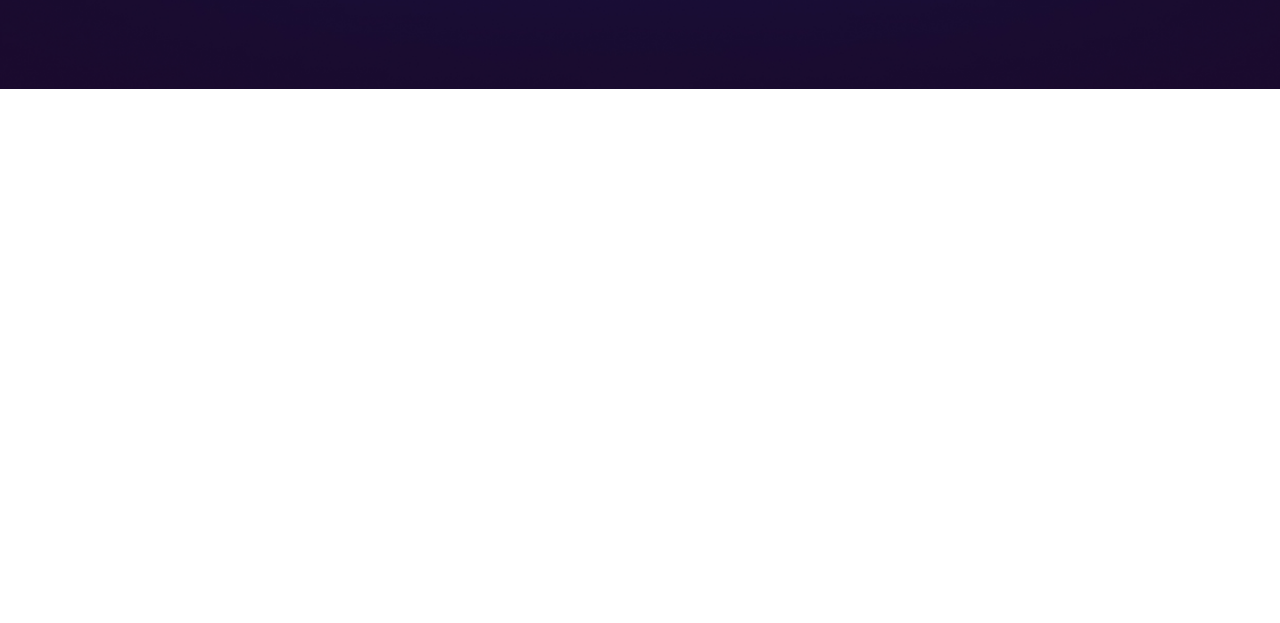
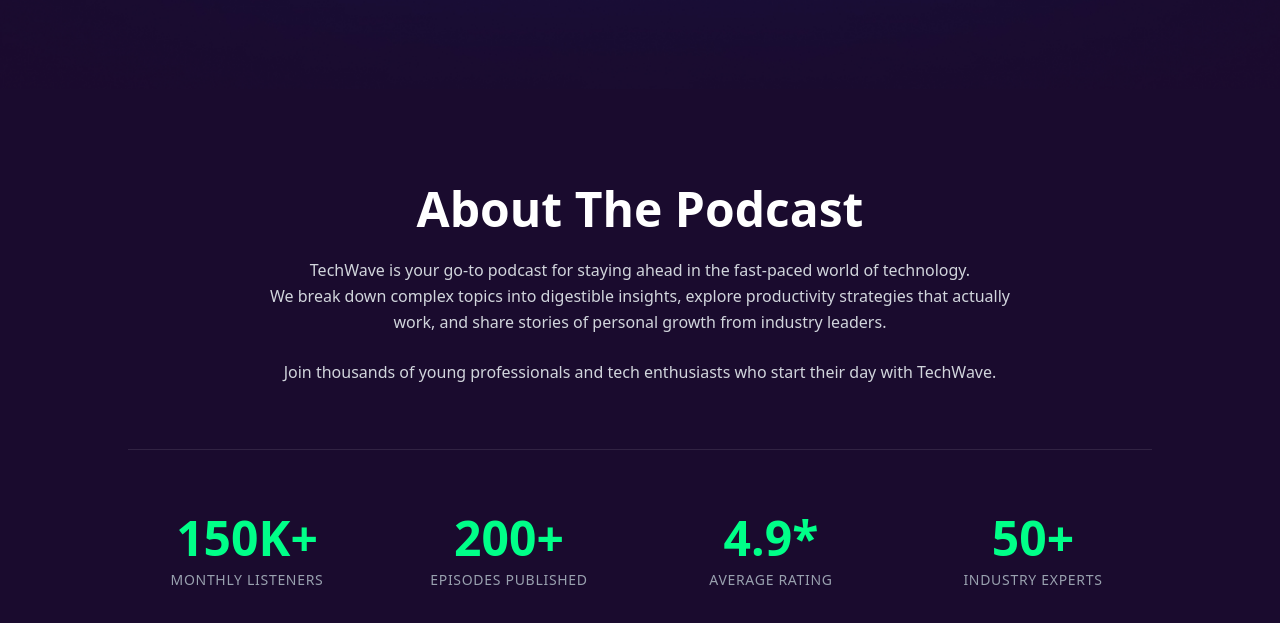
Before and after one commit to muntasinrima/2nd_Assignment_Web, a plain HTML site: page index.html in a window 1280 px wide. Shown: the part 673-1296 px from the top of the page. Before the commit the page ends 800 px from the top, so only its background shows below. Drawn offline with nearby package versions, Linux system fonts and the light colour scheme.

Commit message:
About the podcast section completed

```diff
--- a/index.html
+++ b/index.html
@@ -48,6 +48,41 @@
         </div>
     </section>
 
+    <section id="about" class="bg-[#1A0B2E] text-white py-16 md:py-24 px-6">
+        <div class="max-w-5xl mx-auto text-center">
+            <div class="max-w-3xl mx-auto">
+                <h2 class="text-3xl md:text-5xl font-bold mb-6">
+                    About The Podcast
+                </h2>
+                <p class="text-gray-300 text-sm md:text-base leading-relaxed mb-6">TechWave is your go-to podcast for staying ahead in the fast-paced world of technology.<br>We break down complex topics into digestible insights, explore productivity strategies that actually work, and share stories of personal growth from industry leaders.</p>
+
+                <p class="text-gray-300 text-sm md:text-base leading-relaxed">Join thousands of young professionals and tech enthusiasts who start their day with TechWave.</p>
+            </div>
+
+            <hr class="border-white/10 my-12 md:my-16">
+            <div class="grid grid-cols-2 md:grid-cols-4 gap-y-10 gap-x-6">
+                <div>
+                    <h3 class="text-[#00FF88] text-3xl md:text-5xl font-extrabold mb-2">150K+</h3>
+                    <p class="text-gray-400 text-xs md:text-sm tracking-wider uppercase">Monthly Listeners</p>
+                </div>
+                <div>
+                    <h3 class="text-[#00FF88] text-3xl md:text-5xl font-extrabold mb-2">200+</h3>
+                    <p class="text-gray-400 text-xs md:text-sm tracking-wider uppercase">Episodes Published</p>
+                </div>
+                <div>
+                    <h3 class="text-[#00FF88] text-3xl md:text-5xl font-extrabold mb-2 flex items-center justify-center gap-1">4.9*</h3>
+                    <p class="text-gray-400 text-xs md:text-sm tracking-wider uppercase">Average Rating</p>
+                </div>
+                <div>
+                    <h3 class="text-[#00FF88] text-3xl md:text-5xl font-extrabold mb-2">50+</h3>
+                    <p class="text-gray-400 text-xs md:text-sm tracking-wider uppercase">Industry Experts</p>
+                </div>
+            </div>
+
+        </div>
+    </section>
+
+
 
 </body>
 </html>
```
